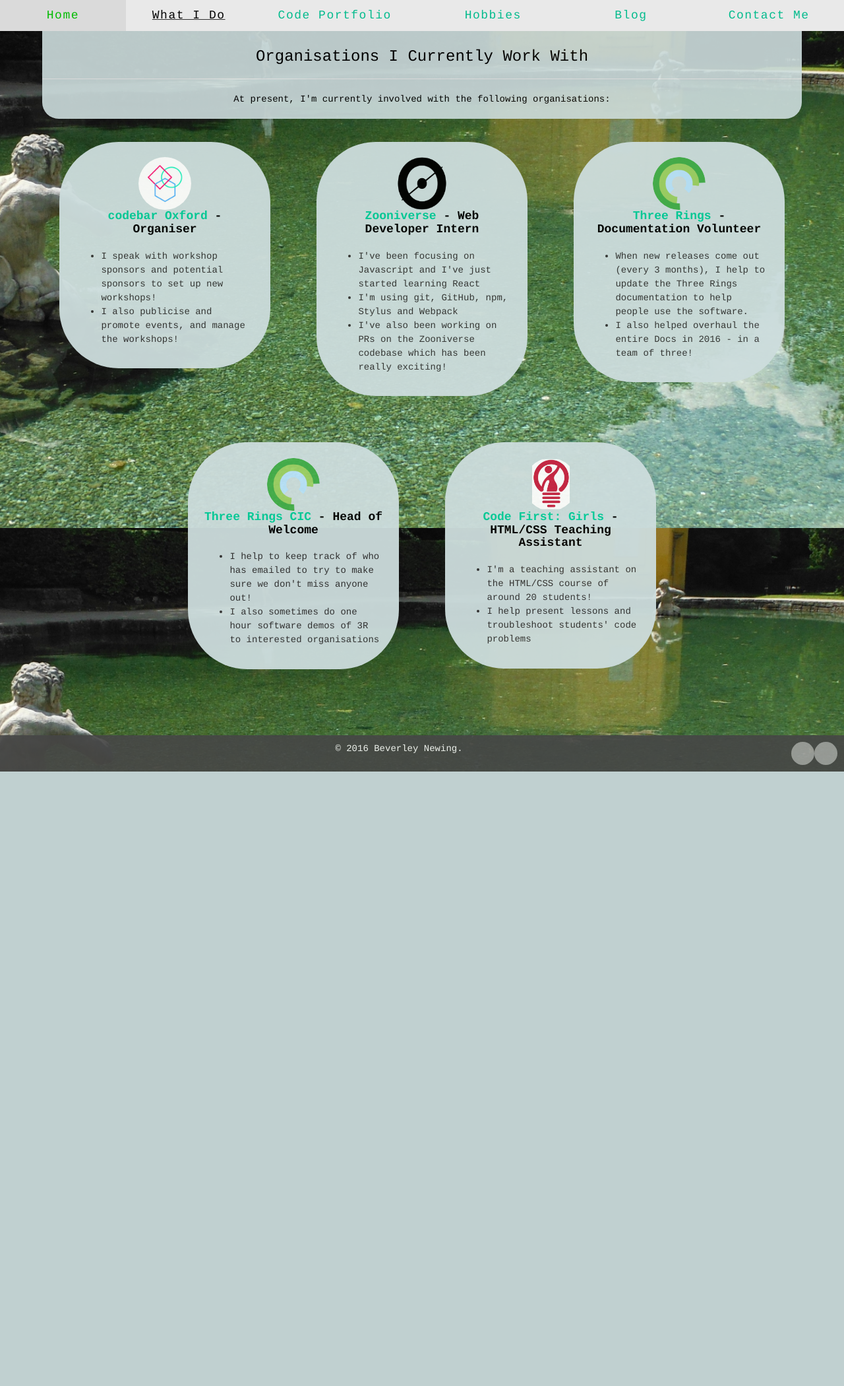
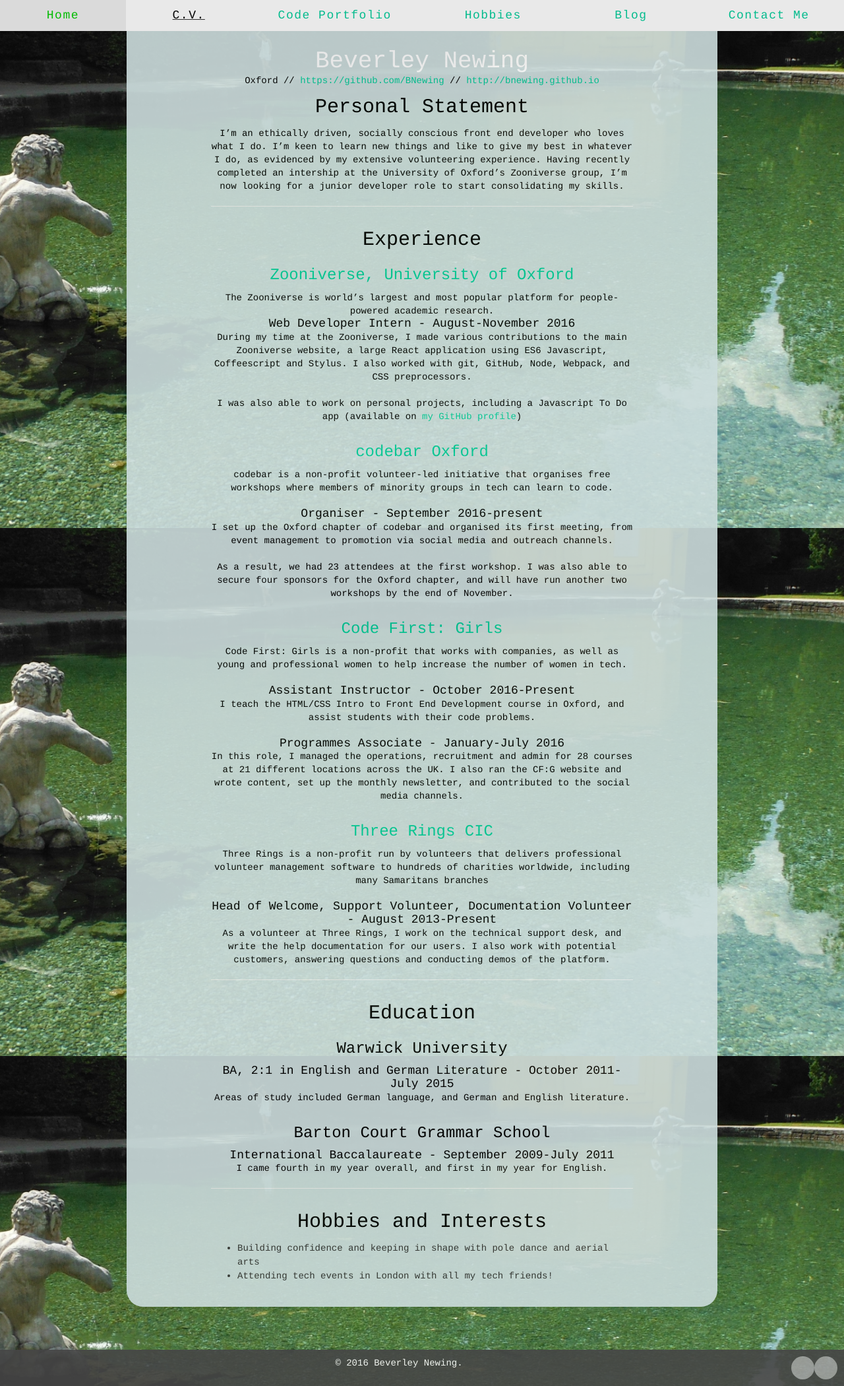
Before and after one commit to BNewing/bnewing.github.io, a PHP site: page /whaticurrentlydo.html in a window 1280 px wide. Shown: the whole page at 66% size. Before the commit the page ends 1169 px from the top, so only its background shows below. Run offline with PHP 8.4, Linux system fonts and the light colour scheme; some libraries are stand-ins or nearby versions; grey boxes are pictures that could not be loaded.

Commit message:
Addition of CV and tweak of Divs

```diff
--- a/CSS/divs.css
+++ b/CSS/divs.css
@@ -1,11 +1,14 @@
 div.background{
   background-color: #CDDDDD;
   opacity: 0.9;
-  margin-left: 5%;
-  margin-right: 5%;
+  margin-left: 15%;
+  margin-right: 15%;
+  padding-left: 10%;
+  padding-right: 10%;
+  padding-top: 2%;
+  padding-bottom:2%;
   border-bottom-left-radius: 25px;
   border-bottom-right-radius: 25px;
-  padding-top: 2%;
 }
 
 div.homepageBubble{
@@ -23,7 +26,8 @@
   background-color: #CDDDDD;
   opacity: 0.95;
   border-radius: 125px;
-  padding: 10px;
+  padding: 20px;
+
 }
 
 div.col {
@@ -32,13 +36,19 @@
   border: 35px solid transparent;
 }
 
-div.blog {
+div.big-bubble {
+  margin-left: 15%;
+  margin-right: 15%;
+  margin-top: 5%;
+  margin-bottom: 5%;
+  padding-left: 10%;
+  padding-right: 10%;
+  padding-top: 2%;
+  padding-bottom:2%;
+  border-radius: 35px;
   background-color: #CDDDDD;
-  opacity: 0.9;
-  margin-left: 5%;
-  margin-right: 5%;
-  border-radius: 25px;
-  padding-top: 2%;
+  opacity: 0.95;
+  border-radius: 125px;
 }
 
 @media (max-width: 650px){
--- a/CSS/main.css
+++ b/CSS/main.css
@@ -13,3 +13,5 @@
 @import './text-and-images.css';
 
 @import './links.css';
+
+@import './CV.css'
--- a/CSS/text-and-images.css
+++ b/CSS/text-and-images.css
@@ -16,6 +16,10 @@
 
 h1 {
   color: #FFFFFF;
+}
+
+h2, h3 {
+  line-height: 2
 }
 
 img{
@@ -41,3 +45,7 @@
     background-image: url('../images/BreakpointBackground.png');
   }
 }
+
+ul.CV{
+  text-align: center
+}
--- a/contact.html
+++ b/contact.html
@@ -27,7 +27,7 @@
 	        <div class="collapse navbar-collapse" id="bs-example-navbar-collapse-1">
 						<ul class="nav nav-justified">
 							<li role="presentation" class="nav"><a href="index.html">Home</a></li>
-							<li role="presentation" class="nav"><a href="whaticurrentlydo.html">What I Do</a></li>
+							<li role="presentation" class="nav"><a href="whaticurrentlydo.html">C.V.</a></li>
 							<li role="presentation" class="nav"><a href="codingPortfolio.html">Code Portfolio</a></li>
 							<li role="presentation" class="nav"><a href="hobbiesandinterests.html">Hobbies</a></li>
 							<li role="presentation" class="nav"><a href="blog.html">Blog</a></li>
--- a/hobbiesandinterests.html
+++ b/hobbiesandinterests.html
@@ -27,7 +27,7 @@
 	        <div class="collapse navbar-collapse" id="bs-example-navbar-collapse-1">
 						<ul class="nav nav-justified">
 							<li role="presentation" class="nav"><a href="index.html">Home</a></li>
-							<li role="presentation" class="nav"><a href="whaticurrentlydo.html">What I Do</a></li>
+							<li role="presentation" class="nav"><a href="whaticurrentlydo.html">C.V.</a></li>
 							<li role="presentation" class="nav"><a href="codingPortfolio.html">Code Portfolio</a></li>
 							<li role="presentation" class="active nav"><a href="hobbiesandinterests.html">Hobbies</a></li>
 							<li role="presentation" class="nav"><a href="blog.html">Blog</a></li>
--- a/index.html
+++ b/index.html
@@ -27,7 +27,7 @@
   <div class="collapse navbar-collapse" id="bs-example-navbar-collapse-1" data-target="#index-header">
 		<ul class="nav nav-justified">
 			<li role="presentation" class="active nav d-inline-block align-top"><a href="index.html">Home</a></li>
-			<li role="presentation" class="nav"><a href="whaticurrentlydo.html">What I Do</a></li>
+			<li role="presentation" class="nav"><a href="whaticurrentlydo.html">C.V.</a></li>
 			<li role="presentation" class="nav"><a href="codingPortfolio.html">Code Portfolio</a></li>
 			<li role="presentation" class="nav"><a href="hobbiesandinterests.html">Hobbies</a></li>
 			<li role="presentation" class="nav"><a href="blog.html">Blog</a></li>
--- a/whaticurrentlydo.html
+++ b/whaticurrentlydo.html
@@ -27,7 +27,7 @@
 	        <div class="collapse navbar-collapse" id="bs-example-navbar-collapse-1">
 						<ul class="nav nav-justified">
 							<li role="presentation" class="nav"><a href="index.html">Home</a></li>
-							<li role="presentation" class="active nav"><a href="whaticurrentlydo.html">What I Do</a></li>
+							<li role="presentation" class="active nav"><a href="whaticurrentlydo.html">C.V.</a></li>
 							<li role="presentation" class="nav"><a href="codingPortfolio.html">Code Portfolio</a></li>
 							<li role="presentation" class="nav"><a href="hobbiesandinterests.html">Hobbies</a></li>
 							<li role="presentation" class="nav"><a href="blog.html">Blog</a></li>
@@ -38,77 +38,109 @@
 	</nav>
 
 <div class="background">
-		<div>
-			<h3>Organisations I Currently Work With </h3>
-			<hr>
-			<p> At present, I'm currently involved with the following organisations: </p>
-			<br>
-		</div>
+	<h1>Beverley Newing</h1>
+	<p>Oxford // <a href="https://github.com/BNewing">https://github.com/BNewing</a> // <a href="http://bnewing.github.io">http://bnewing.github.io</a></p>
+
+	<h2></a>Personal Statement</h2>
+	<p>I’m an ethically driven, socially conscious front end developer who loves what
+		I do. I’m keen to learn new things and like to give my best in whatever I do,
+		as evidenced by my extensive volunteering experience. Having recently completed
+		an intership at the University of Oxford’s Zooniverse group, I’m now looking for
+		a junior developer role to start consolidating my skills.</p>
+
+	<hr>
+
+	<h2></a>Experience</h2>
+	<h3><a href="https://www.zooniverse.org/">Zooniverse, University of Oxford</a></h3>
+	<p>The Zooniverse is world’s largest and most popular platform for people-powered academic research.</p>
+
+	<h4></a>Web Developer Intern - August-November 2016</h4>
+	<p>During my time at the Zooniverse, I made various contributions to the main
+	Zooniverse website, a large React application using ES6 Javascript, Coffeescript and Stylus.
+	I also worked with git, GitHub, Node, Webpack, and CSS preprocessors.</p>
+
+	<br>
+
+	<p>I was also able to work on personal projects, including a Javascript
+	To Do app (available on <a href="https://github.com/BNewing">my GitHub profile</a>)</p>
+
+	<br>
+
+	<h3></a><a href="https://codebar.io">codebar Oxford</a></h3>
+	<p>codebar is a non-profit volunteer-led initiative that organises free
+	workshops where members of minority groups in tech can learn to code.</p>
+
+	<br>
+
+	<h4></a>Organiser - September 2016-present</h4>
+	<p>I set up the Oxford chapter of codebar and organised its first meeting,
+	from event management to promotion via social media and outreach channels.</p>
+
+	<br>
+
+	<p>As a result, we had 23 attendees at the first workshop. I was also able
+	to secure four sponsors for the Oxford chapter, and will have run another
+	two workshops by the end of November.</p>
+
+	<br>
+
+	<h3></a><a href="http://www.codefirstgirls.org.uk/">Code First: Girls</a></h3>
+	<p>Code First: Girls is a non-profit that works with companies, as well as young
+	and professional women to help increase the number of women in tech.</p>
+
+	<br>
+
+	<h4></a>Assistant Instructor - October 2016-Present</h4>
+	<p>I teach the HTML/CSS Intro to Front End Development course in Oxford,
+	and assist students with their code problems.</p>
+
+	<br>
+
+	<h4></a>Programmes Associate - January-July 2016</h4>
+	<p>In this role, I managed the operations, recruitment and admin for 28
+	courses at 21 different locations across the UK. I also ran the CF:G
+	website and wrote content, set up the monthly newsletter, and contributed
+	to the social media channels.</p>
+
+	<br>
+
+	<h3></a><a href="https://www.threerings.org.uk/">Three Rings CIC</a></h3>
+	<p>Three Rings is a non-profit run by volunteers that delivers professional
+	volunteer management software to hundreds of charities worldwide, including
+	many Samaritans branches</p>
+
+	<br>
+
+	<h4></a>Head of Welcome, Support Volunteer, Documentation Volunteer - August 2013-Present</h4>
+	<p>As a volunteer at Three Rings, I work on the technical support desk,
+	and write the help documentation for our users. I also work with potential
+	customers, answering questions and conducting demos of the platform.</p>
+
+	<hr>
+
+	<h2></a>Education</h2>
+
+	<h3></a>Warwick University</h3>
+	<h4></a>BA, 2:1 in English and German Literature - October 2011-July 2015</h4>
+	<p>Areas of study included German language, and German and English literature.</p>
+
+	<br>
+
+	<h3></a>Barton Court Grammar School</h3>
+	<h4></a>International Baccalaureate - September 2009-July 2011</h4>
+	<p>I came fourth in my year overall, and first in my year for English.</p>
+
+	<hr>
+
+	<h2></a>Hobbies and Interests</h2>
+
+	<ul class="CV">
+		<li>Building confidence and keeping in shape with pole dance and aerial arts</li>
+		<li>Attending tech events in London with all my tech friends!</li>
+	</ul>
 </div>
 
 
-
-<div class="container">
-	<div class="row">
-		<div class='col col-sm-4 col-xs-12 bubble'>
-			<img src="images/CodebarLogo.png" alt="codebar logo" class="logo">
-			<h4><a href="http://codebar.io"><b>codebar Oxford</a> - Organiser</b> </h4><br>
-			<ul>
-				<li>I speak with workshop sponsors and potential sponsors to set up new workshops!</li>
-				<li>I also publicise and promote events, and manage the workshops!</li>
-			</ul>
-
-		</div>
-
-
-		<div class='col col-sm-4 col-xs-12 bubble'>
-			<img src="images/Zooniverse.png" alt="Zooniverse" class="logo">
-			<h4><a href="http://zooniverse.org"><b>Zooniverse</a> - Web Developer Intern</b></h4><br>
-				<ul>
-					<li>I've been focusing on Javascript and I've just started learning React</li>
-					<li>I'm using git, GitHub, npm, Stylus and Webpack</li>
-					<li>I've also been working on PRs on the Zooniverse codebase which has been really exciting!</li>
-				</ul>
-		</div>
-
-		<div class='col col-sm-4 col-xs-12 bubble'>
-			<img src="images/ThreeRingsLogo.png" alt="Three Rings CIC" class="logo">
-			<h4><a href="http://www.threerings.org.uk"><b> Three Rings</a> - Documentation Volunteer</b></h4><br>
-			<ul>
-				<li>When new releases come out (every 3 months), I help to update the Three Rings documentation to help people use the software.</li>
-				<li>I also helped overhaul the entire Docs in 2016 - in a team of three!</li>
-			</ul>
-		</div>
-	</div>
-</div>
-
-
-<div class="container">
-	<div class="row">
-		<div class='col col-sm-2 hidden-xs'>
-		</div>
-
-		<div class='col col-sm-4 col-xs-12 bubble'>
-			<img src="images/ThreeRingsLogo.png" alt="Three Rings CIC" class="logo">
-			<h4><a href="http://www.threerings.org.uk"><b>Three Rings CIC</a> - Head of Welcome </b></h4><br>
-			<ul>
-				<li>I help to keep track of who has emailed to try to make sure we don't miss anyone out!</li>
-				<li>I also sometimes do one hour software demos of 3R to interested organisations</li>
-			</ul>
-		</div>
-
-		<div class='col col-sm-4 col-xs-12 bubble'>
-			<img src="images/CodeFirstGirlsLogo.png" alt="Code First: Girls Logo" class="logo">
-			<h4><a href="http://www.codefirstgirls.org.uk"><b> Code First: Girls</a> - HTML/CSS Teaching Assistant</b></h4><br>
-			<ul>
-				<li>I'm a teaching assistant on the HTML/CSS course of around 20 students!</li>
-				<li>I help present lessons and troubleshoot students' code problems</li>
-			</ul>
-		</div>
-		<div class='col col-sm-2 hidden-xs'>
-		</div>
-	</div>
-</div>
 
 
 <div class="footer">
```
Also changed, not shown: blog.html (+2 -6 lines), codingPortfolio.html (+5 -8 lines).
